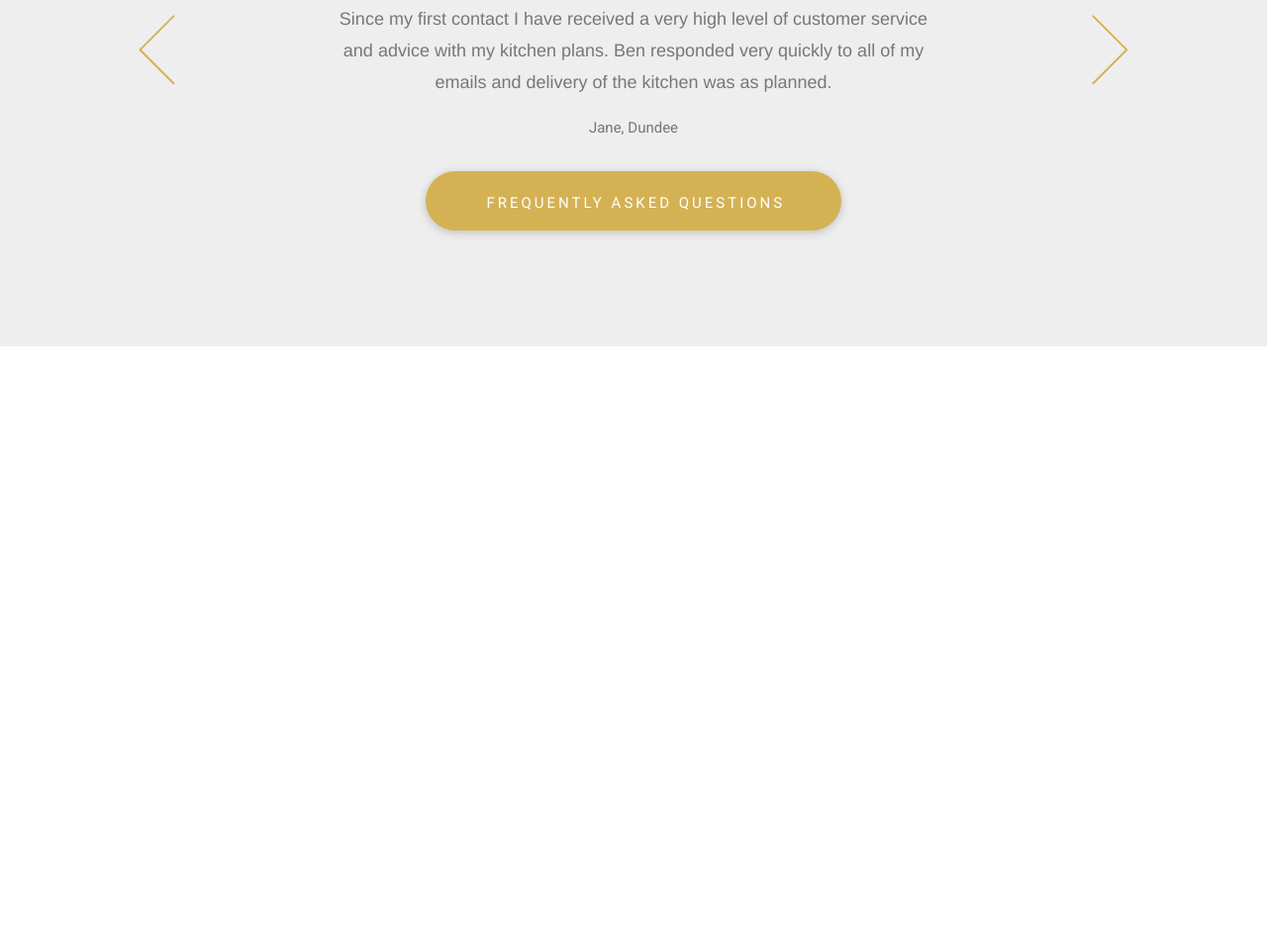
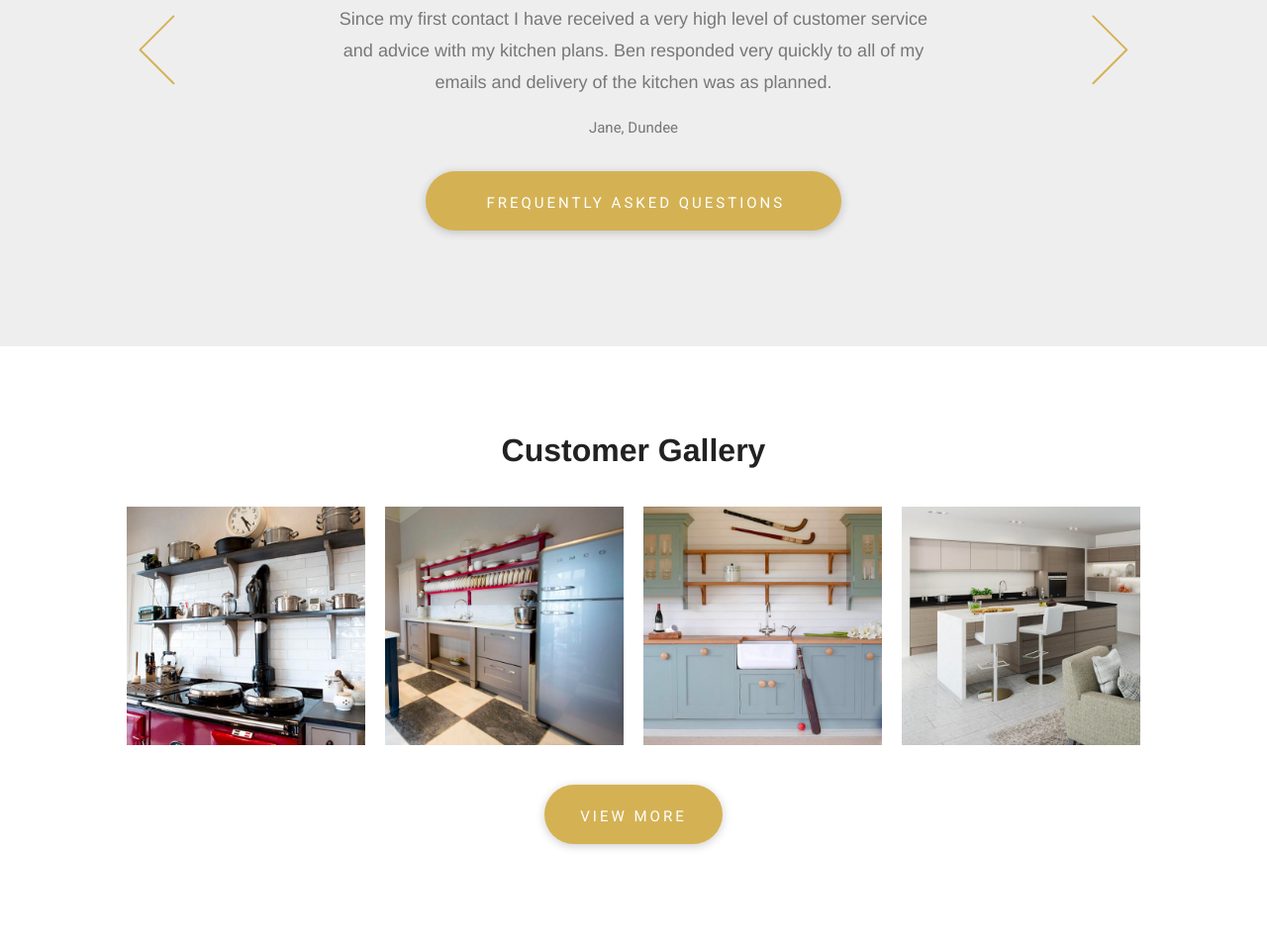
Before and after one commit to Marcin-Farowski/mtc_home_kitchen, a plain HTML site: page index.html in a window 1280 px wide. Shown: the part 1521-2475 px from the top of the page at 99% size. Before the commit the page ends 1871 px from the top, so only its background shows below. Drawn offline with Linux system fonts and the light colour scheme.

Commit message:
Customer Gallery implemented

```diff
--- a/index.html
+++ b/index.html
@@ -201,6 +201,56 @@
         <a href="#" class="main-button">FREQUENTLY ASKED QUESTIONS</a>
       </div>
     </section>
+    <section class="gallery">
+      <h2 class="headline">Customer Gallery</h2>
+      <div class="gallery-images-container">
+        <picture>
+          <img
+            src="images/customer-gallery-1.png"
+            srcset="
+              images/customer-gallery-1.png    310w,
+              images/customer-gallery-1@2x.png 620w
+            "
+            sizes="(max-width: 310px) 310px, 620px"
+            alt="Modern kitchen design with a red oven and open shelving"
+          />
+        </picture>
+        <picture>
+          <img
+            src="images/customer-gallery-2.png"
+            srcset="
+              images/customer-gallery-2.png    310w,
+              images/customer-gallery-2@2x.png 620w
+            "
+            sizes="(max-width: 310px) 310px, 620px"
+            alt="Sleek kitchen featuring a large refrigerator and red accents"
+          />
+        </picture>
+        <picture>
+          <img
+            src="images/customer-gallery-3.png"
+            srcset="
+              images/customer-gallery-3.png    310w,
+              images/customer-gallery-3@2x.png 620w
+            "
+            sizes="(max-width: 310px) 310px, 620px"
+            alt="Rustic kitchen with blue cabinets and wooden shelves"
+          />
+        </picture>
+        <picture>
+          <img
+            src="images/customer-gallery-4.png"
+            srcset="
+              customer-gallery-4.png           310w,
+              images/customer-gallery-4@2x.png 620w
+            "
+            sizes="(max-width: 310px) 310px, 620px"
+            alt="Minimalist kitchen with an island and white bar stools"
+          />
+        </picture>
+      </div>
+      <a href="#" class="main-button">VIEW MORE</a>
+    </section>
     <script src="splide-4.1.3/dist/js/splide.min.js"></script>
     <script>
       new Splide("#splide-hero").mount();
--- a/styles.css
+++ b/styles.css
@@ -824,3 +824,65 @@ body {
     width: 90vw;
   }
 }
+
+/* Customer Gallery styles */
+
+.gallery {
+  display: flex;
+  flex-direction: column;
+  width: 80%;
+  max-width: 1300px;
+  margin-inline: auto;
+}
+
+.gallery .headline {
+  font-size: 2rem;
+  line-height: 2.625rem;
+  text-align: center;
+  margin-inline: auto;
+  color: var(--clr-neutral-200);
+  max-width: 35ch;
+  margin-top: 5.25rem;
+  margin-bottom: 2.25rem;
+}
+
+.gallery-images-container {
+  display: grid;
+  grid-template-columns: repeat(auto-fit, minmax(230px, 1fr));
+  gap: 20px;
+  margin-bottom: 2.5rem;
+}
+
+.gallery-images-container img {
+  width: 100%;
+  object-fit: cover;
+}
+
+.gallery .main-button {
+  padding-inline: 2.271rem;
+  margin-bottom: 6.313rem;
+}
+
+@media (max-width: 800px) {
+  .gallery .headline {
+    font-size: 1.75rem;
+    margin-top: 4rem;
+    margin-bottom: 1.75rem;
+  }
+
+  .gallery .main-button {
+    margin-bottom: 5rem;
+  }
+}
+
+@media (max-width: 450px) {
+  .gallery .headline {
+    font-size: 1.5rem;
+    margin-top: 3rem;
+    margin-bottom: 1rem;
+  }
+
+  .gallery .main-button {
+    margin-bottom: 4rem;
+  }
+}
```
